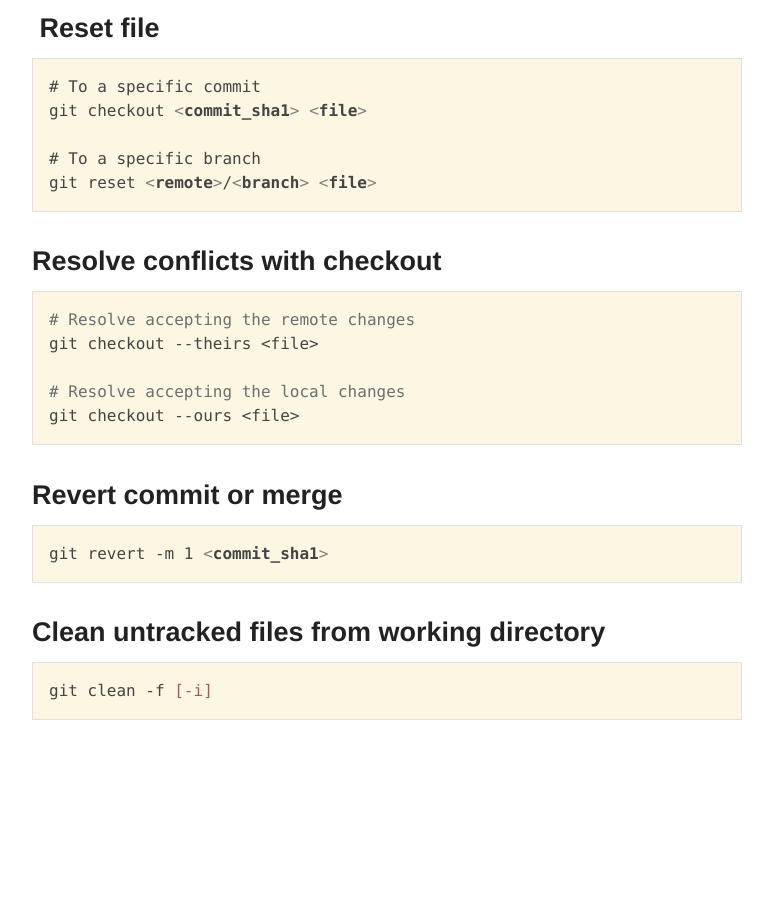
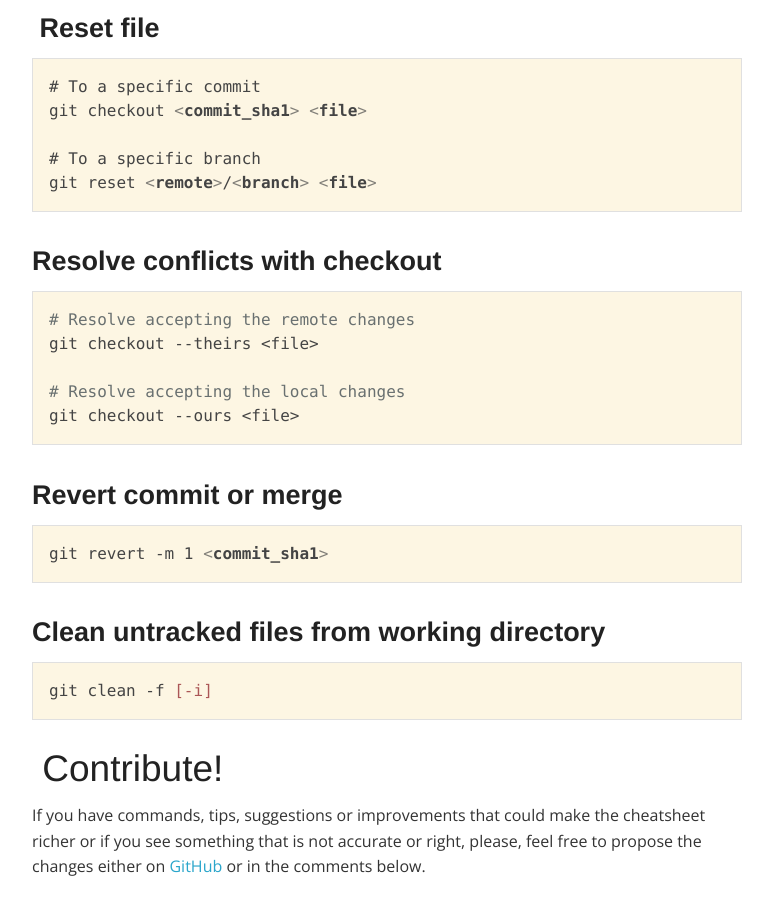
Before and after one commit to satanas/site, a Jekyll site: the page built from cheatsheet/git/index.md, in a window 1280 px wide and 900 px high, scrolled down 3741 px. Shown: the whole window, without its empty margins (253-1026 px from the left). Built offline with Jekyll 4.4.1, drawn with Linux system fonts in a browser that asks for light colours; nearby versions of some CDN libraries; Markdown is read by kramdown in place of the engine named in the settings; comment, search, counter and statistics services are not loaded; before the commit the page ends 4481 px from its top, so only the background shows below that.

Commit message:
Added contribute paragraph

````diff
--- a/cheatsheet/git/index.md
+++ b/cheatsheet/git/index.md
@@ -189,3 +189,9 @@ git revert -m 1 <commit_sha1>
 ```bash
 git clean -f [-i]
 ```
+
+## Contribute!
+
+If you have commands, tips, suggestions or improvements that could make the cheatsheet richer or if you see something
+that is not accurate or right, please, feel free to propose the changes either on
+[GitHub](https://github.com/satanas/site) or in the comments below.
````
